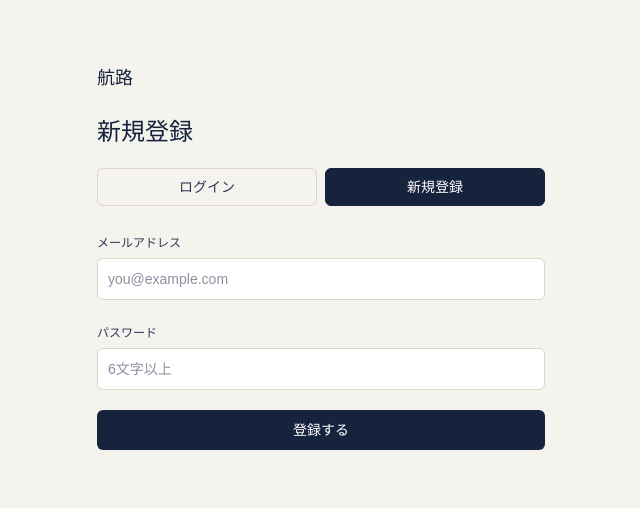
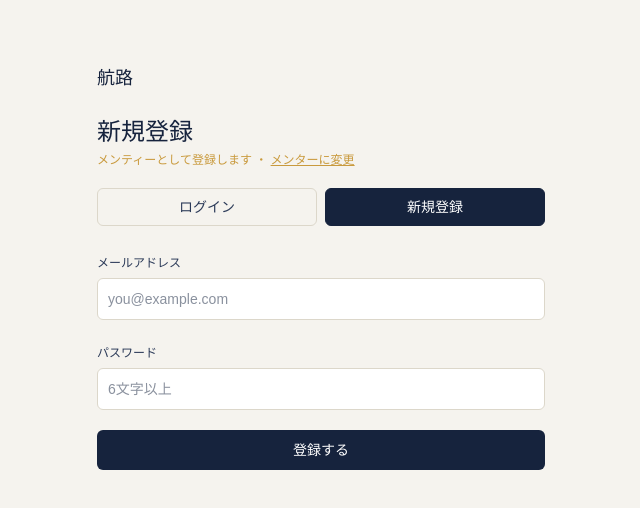
Before and after one commit to isrrio11924-pixel/-, a Next.js app: page /login in a window 1280 px wide. Both pictures are taken after a click on the button "新規登録". Shown: the top 508 px of the page, without its empty margins (319-959 px from the left). Built offline with nearby package versions, Linux system fonts and the light colour scheme; no server answers.

Commit message:
role表示を追加

```diff
--- a/src/app/login/page.tsx
+++ b/src/app/login/page.tsx
@@ -15,7 +15,9 @@ function LoginForm() {
   const params = useSearchParams();
   const role = params.get("role") === "mentor" ? "mentor" : "mentee";
 
-  const [mode, setMode] = useState<"login" | "signup">("login");
+  const [mode, setMode] = useState<"login" | "signup">(
+    params.get("role") ? "signup" : "login"
+  );
   const [email, setEmail] = useState("");
   const [password, setPassword] = useState("");
   const [loading, setLoading] = useState(false);
@@ -121,6 +123,18 @@ function LoginForm() {
         <h1 className="font-display mt-6 text-2xl text-[var(--ink)]">
           {mode === "login" ? "ログイン" : "新規登録"}
         </h1>
+        {mode === "signup" && (
+          <p className="mt-1 text-xs text-[var(--gold)]">
+            {role === "mentor" ? "メンターとして登録します" : "メンティーとして登録します"}
+            {" ・ "}
+            <Link
+              href={`/login?role=${role === "mentor" ? "mentee" : "mentor"}`}
+              className="underline"
+            >
+              {role === "mentor" ? "メンティーに変更" : "メンターに変更"}
+            </Link>
+          </p>
+        )}
 
         <div className="mt-5 flex gap-2">
           <button
```
